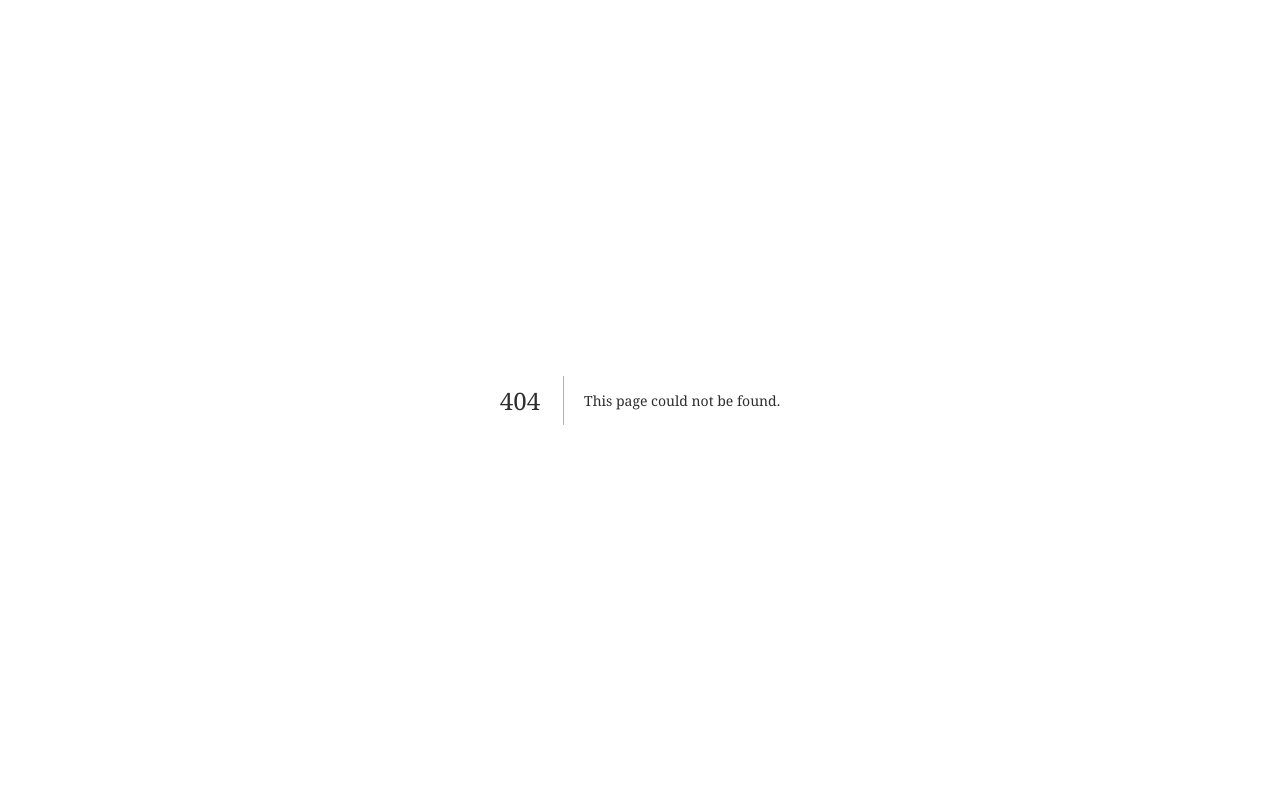
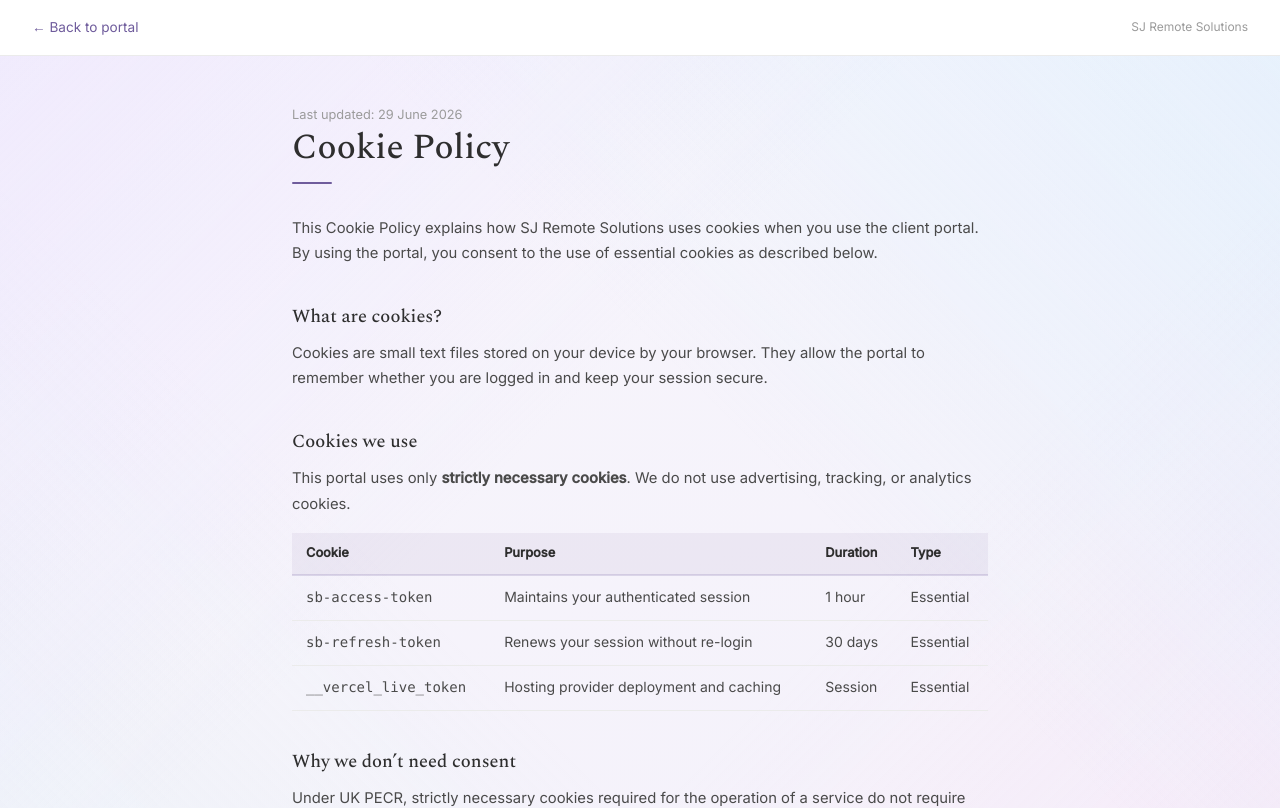
Before and after one commit to sjsl12345/sj-compliance-app, a Next.js app: page /cookies in a window 1280 px wide. Before the commit this address had no page. Shown: the top 808 px of the page. Built offline with nearby package versions, Linux system fonts and the light colour scheme.

Commit message:
Add cookie policy page
This page outlines the cookie policy for SJ Remote Solutions, detailing the types of cookies used, their purposes, and user management options.

```diff
--- /dev/null
+++ b/pages/cookies.js
@@ -0,0 +1,57 @@
+import Head from 'next/head'
+import Link from 'next/link'
+const S={
+  page:{minHeight:'100vh',background:'linear-gradient(135deg,rgba(230,220,255,.45) 0%,rgba(255,255,255,0) 40%),linear-gradient(225deg,rgba(200,235,255,.35) 0%,rgba(255,255,255,0) 40%),linear-gradient(315deg,rgba(255,210,240,.30) 0%,rgba(255,255,255,0) 40%),linear-gradient(45deg,rgba(210,245,240,.25) 0%,rgba(255,255,255,0) 40%),linear-gradient(160deg,#F8F6FC,#F3F0FA)',fontFamily:"'Inter','Segoe UI',sans-serif",color:'#2E2E2E',lineHeight:1.7},
+  nav:{background:'white',borderBottom:'1px solid #EBEBEB',padding:'1rem 2rem',display:'flex',alignItems:'center',justifyContent:'space-between'},
+  inner:{maxWidth:760,margin:'0 auto',padding:'3rem 2rem 5rem'},
+  h1:{fontFamily:"'Spectral',serif",fontSize:'clamp(1.6rem,3vw,2.2rem)',fontWeight:500,marginBottom:'0.5rem'},
+  h2:{fontFamily:"'Spectral',serif",fontSize:'1.15rem',fontWeight:500,marginTop:'2.5rem',marginBottom:'0.75rem'},
+  p:{fontSize:'0.925rem',color:'#4A4A4A',marginBottom:'1rem'},
+  rule:{width:'2.5rem',height:'2px',background:'#6F5C9C',borderRadius:2,margin:'0.75rem 0 2rem'},
+  meta:{fontSize:'0.8rem',color:'#9B9B9B',marginBottom:'0'},
+  a:{color:'#6F5C9C',textDecoration:'none'},
+  back:{fontSize:'0.85rem',color:'#6F5C9C',textDecoration:'none'},
+  table:{width:'100%',borderCollapse:'collapse',fontSize:'0.875rem',marginBottom:'1.5rem'},
+  th:{background:'rgba(111,92,156,0.08)',padding:'0.6rem 0.875rem',textAlign:'left',fontWeight:600,fontSize:'0.8rem',borderBottom:'2px solid rgba(111,92,156,0.2)'},
+  td:{padding:'0.6rem 0.875rem',borderBottom:'1px solid #EBEBEB',color:'#4A4A4A',verticalAlign:'top'},
+}
+export default function Cookies() {
+  return (
+    <>
+      <Head><title>Cookie Policy — SJ Remote Solutions</title>
+        <meta name="viewport" content="width=device-width,initial-scale=1"/>
+        <link href="https://fonts.googleapis.com/css2?family=Spectral:wght@400;500&family=Inter:wght@300;400;500&display=swap" rel="stylesheet"/>
+      </Head>
+      <div style={S.page}>
+        <nav style={S.nav}>
+          <Link href="/" style={S.back}>← Back to portal</Link>
+          <span style={{fontSize:'0.75rem',color:'#9B9B9B'}}>SJ Remote Solutions</span>
+        </nav>
+        <div style={S.inner}>
+          <p style={S.meta}>Last updated: 29 June 2026</p>
+          <h1 style={S.h1}>Cookie Policy</h1>
+          <div style={S.rule}/>
+          <p style={S.p}>This Cookie Policy explains how SJ Remote Solutions uses cookies when you use the client portal. By using the portal, you consent to the use of essential cookies as described below.</p>
+          <h2 style={S.h2}>What are cookies?</h2>
+          <p style={S.p}>Cookies are small text files stored on your device by your browser. They allow the portal to remember whether you are logged in and keep your session secure.</p>
+          <h2 style={S.h2}>Cookies we use</h2>
+          <p style={S.p}>This portal uses only <strong>strictly necessary cookies</strong>. We do not use advertising, tracking, or analytics cookies.</p>
+          <table style={S.table}>
+            <thead><tr><th style={S.th}>Cookie</th><th style={S.th}>Purpose</th><th style={S.th}>Duration</th><th style={S.th}>Type</th></tr></thead>
+            <tbody>
+              <tr><td style={S.td}><code>sb-access-token</code></td><td style={S.td}>Maintains your authenticated session</td><td style={S.td}>1 hour</td><td style={S.td}>Essential</td></tr>
+              <tr><td style={S.td}><code>sb-refresh-token</code></td><td style={S.td}>Renews your session without re-login</td><td style={S.td}>30 days</td><td style={S.td}>Essential</td></tr>
+              <tr><td style={S.td}><code>__vercel_live_token</code></td><td style={S.td}>Hosting provider deployment and caching</td><td style={S.td}>Session</td><td style={S.td}>Essential</td></tr>
+            </tbody>
+          </table>
+          <h2 style={S.h2}>Why we don&rsquo;t need consent</h2>
+          <p style={S.p}>Under UK PECR, strictly necessary cookies required for the operation of a service do not require consent. All cookies here are essential — without them you cannot log in or use the portal securely.</p>
+          <h2 style={S.h2}>Managing cookies</h2>
+          <p style={S.p}>You can delete cookies through your browser settings. Disabling essential cookies will prevent you from using the portal. See <a href="https://www.aboutcookies.org" style={S.a} target="_blank" rel="noopener">aboutcookies.org</a> for instructions.</p>
+          <h2 style={S.h2}>Contact</h2>
+          <p style={S.p}>Questions? Email <a href="mailto:stephanie@sjremotesolutions.co.uk" style={S.a}>stephanie@sjremotesolutions.co.uk</a></p>
+        </div>
+      </div>
+    </>
+  )
+}
```
